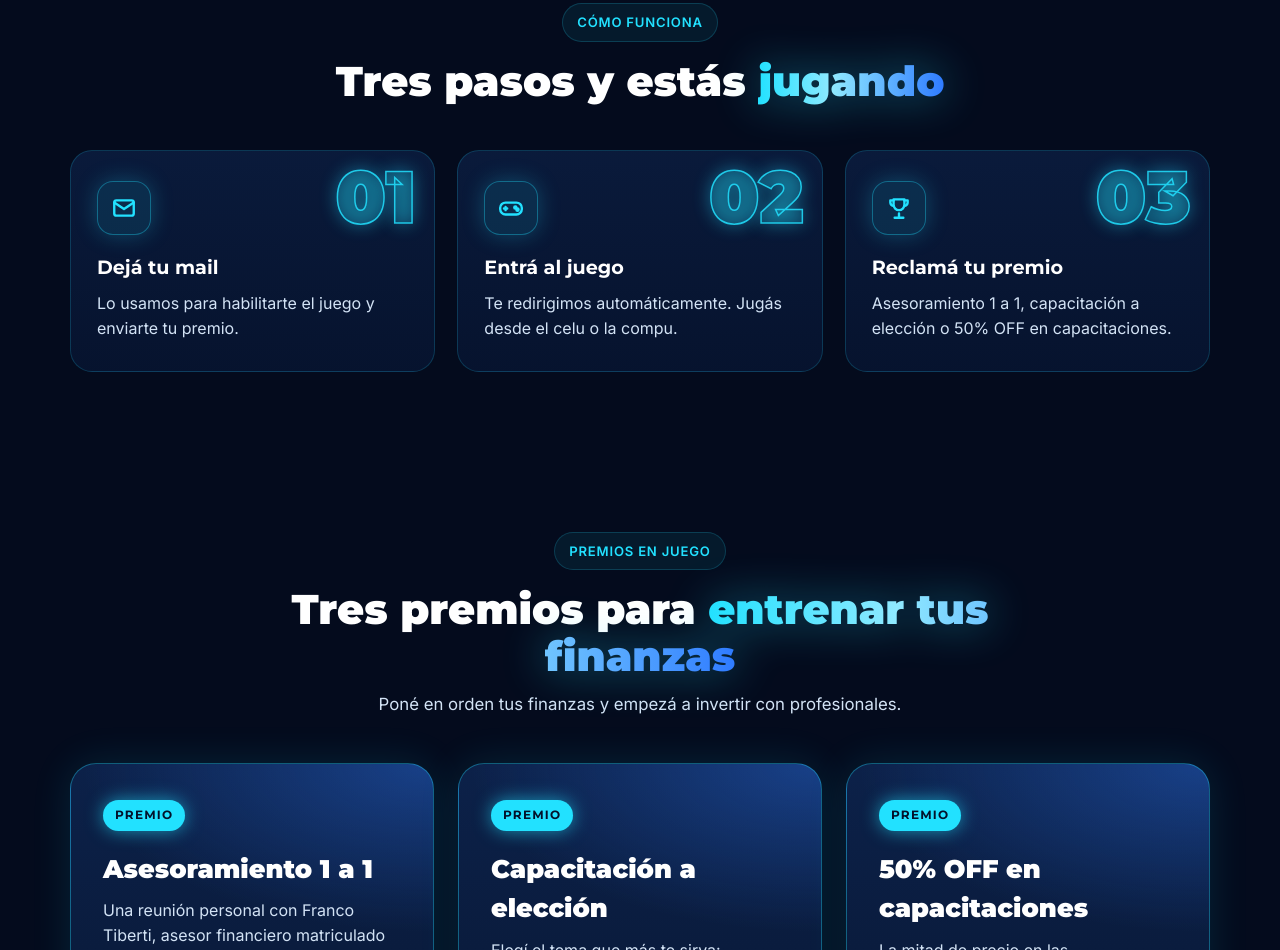
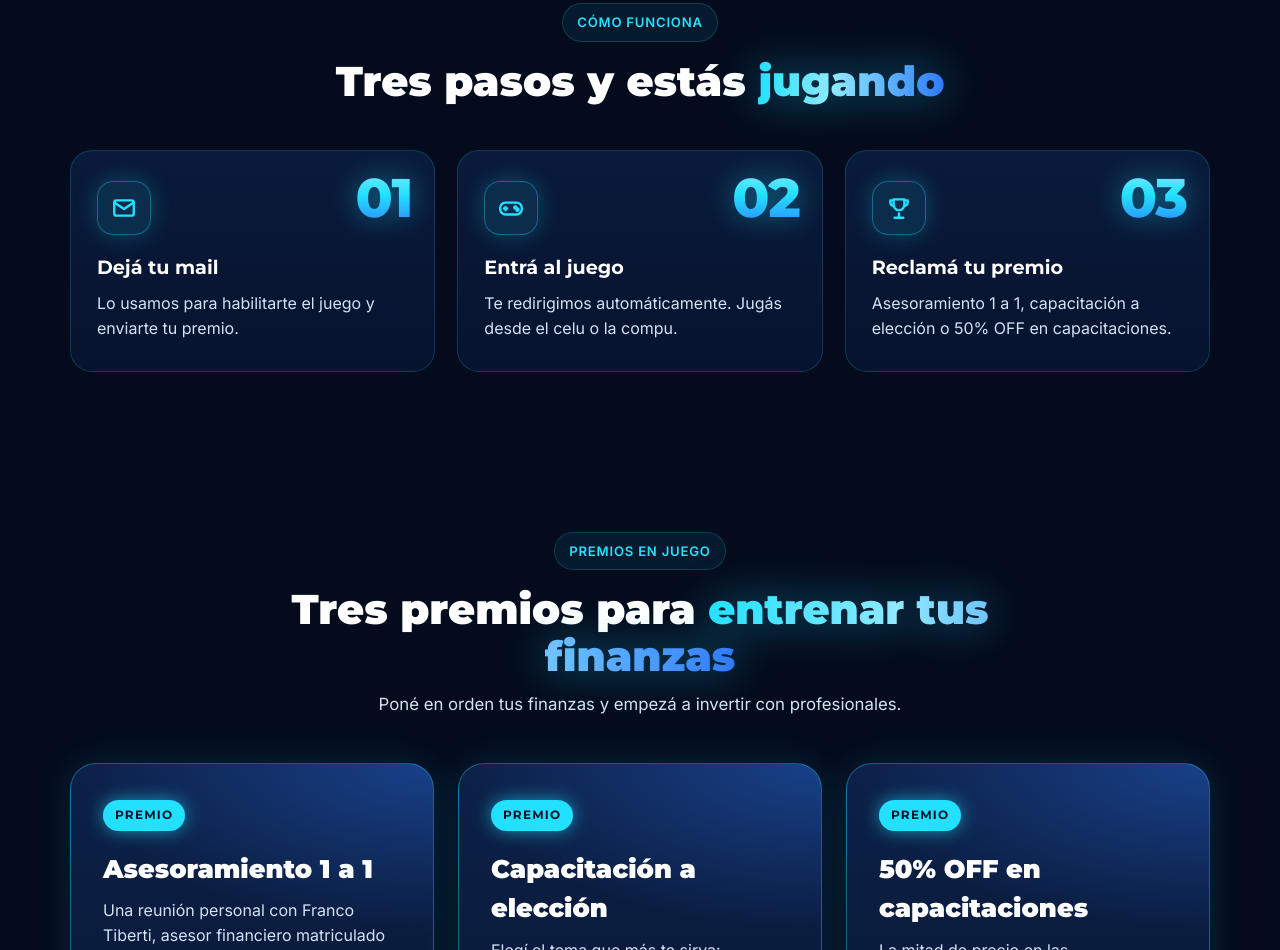
Before and after one commit to nicorabbiaj02-art/landing-juego-etf, a plain HTML site: page index.html in a window 1280 px wide. Shown: the part 831-1781 px from the top of the page. Drawn offline with Linux system fonts and the light colour scheme.

Commit message:
Números de pasos sólidos con degradé celeste
Co-Authored-By: Claude Opus 5.5 <noreply@anthropic.com>
Claude-Session: https://claude.ai/code/session_014rsjZaYd63djNL4Tp9LKG3

```diff
--- a/index.html
+++ b/index.html
@@ -114,7 +114,7 @@
 
   .steps{display:grid;grid-template-columns:repeat(3,1fr);gap:22px;counter-reset:s}
   .step{position:relative;padding:30px 26px;border-radius:22px;background:linear-gradient(180deg,rgba(11,28,63,.9),rgba(7,20,49,.9));border:1px solid var(--line);overflow:hidden}
-  .step::before{counter-increment:s;content:"0" counter(s);position:absolute;right:18px;top:6px;font:900 4.6rem Montserrat,system-ui,sans-serif;line-height:1.1;color:rgba(34,225,255,.14);-webkit-text-stroke:1.5px rgba(34,225,255,.85);text-shadow:0 0 18px rgba(34,225,255,.45)}
+  .step::before{counter-increment:s;content:"0" counter(s);position:absolute;right:22px;top:14px;font:800 3.4rem Montserrat,system-ui,sans-serif;line-height:1.2;letter-spacing:-.02em;background:linear-gradient(180deg,#8fe9ff 0%,var(--neon) 45%,var(--blue) 100%);-webkit-background-clip:text;background-clip:text;color:transparent;filter:drop-shadow(0 0 14px rgba(34,225,255,.45))}
   .step .ico{width:54px;height:54px;border-radius:16px;display:grid;place-items:center;margin-bottom:18px;
     background:rgba(34,225,255,.1);border:1px solid rgba(34,225,255,.35);color:var(--neon);box-shadow:0 0 22px rgba(34,225,255,.25)}
   .step .ico svg{width:26px;height:26px}
```
